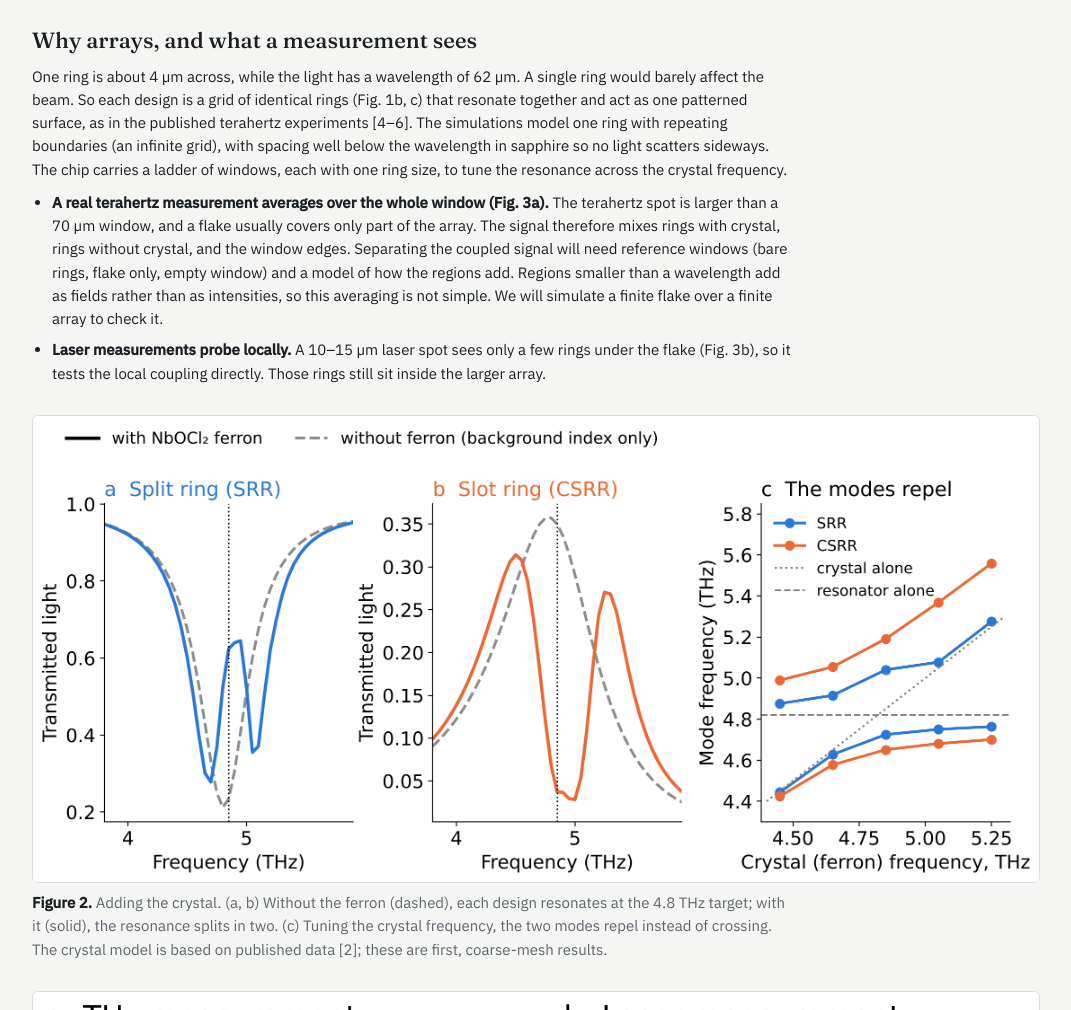
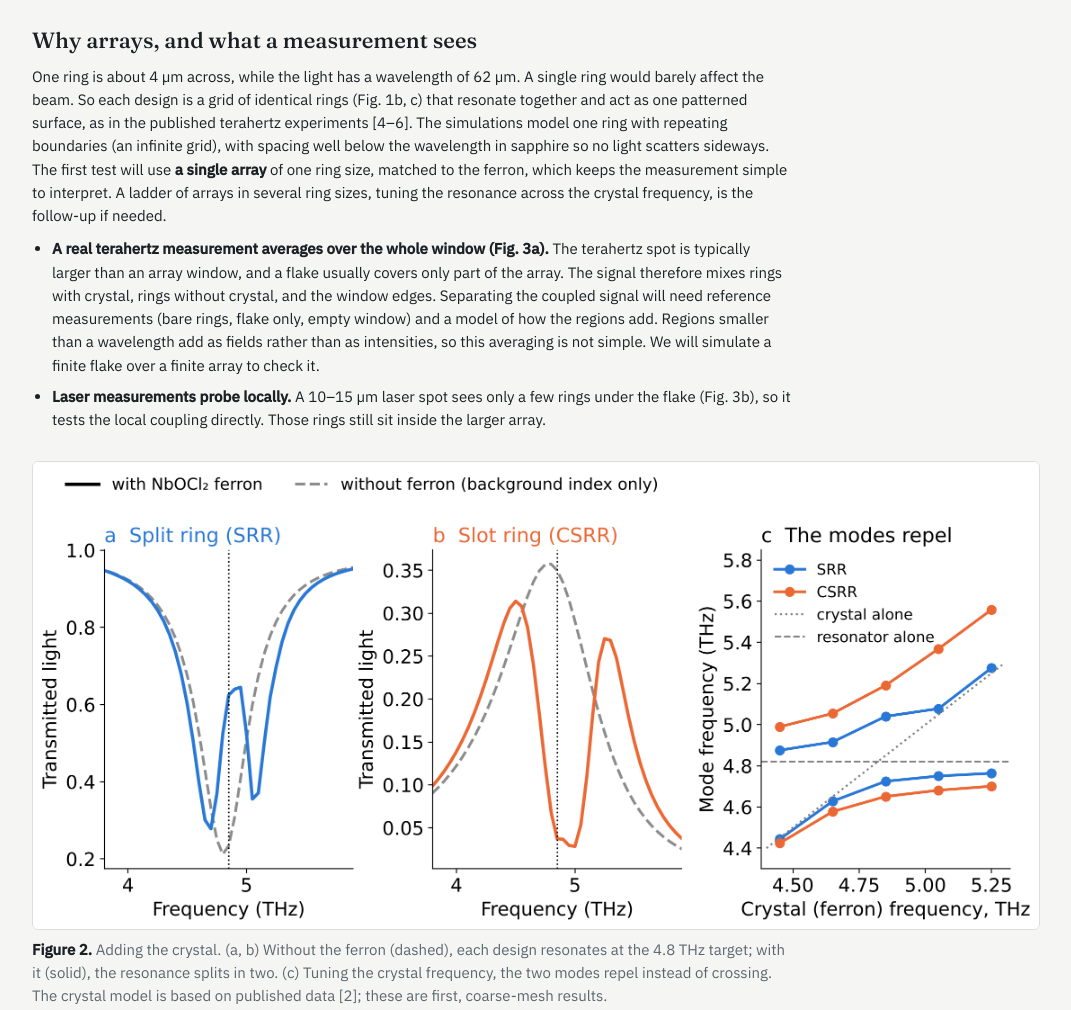
Before and after one commit to Po-ChangChen/cavsim-gallery, a plain HTML site: page index.html in a window 1280 px wide. Shown: the part 1588-2598 px from the top of the page, without its empty margins (104-1175 px from the left). Drawn offline with Linux system fonts and the light colour scheme.

Commit message:
Summary: single-array first test, ring-size ladder as follow-up
Co-Authored-By: Claude Opus 5.5 <noreply@anthropic.com>
Claude-Session: https://claude.ai/code/session_01AW5zNXaVauRsMQ6Jd48Vr4

```diff
--- a/index.html
+++ b/index.html
@@ -148,9 +148,9 @@ a:focus-visible,video:focus-visible{outline:2px solid var(--gold);outline-offset
 
   <section class="block" aria-labelledby="arrays">
     <h2 id="arrays">Why arrays, and what a measurement sees</h2>
-    <p>One ring is about 4 µm across, while the light has a wavelength of 62 µm. A single ring would barely affect the beam. So each design is a grid of identical rings (Fig. 1b, c) that resonate together and act as one patterned surface, as in the published terahertz experiments [4–6]. The simulations model one ring with repeating boundaries (an infinite grid), with spacing well below the wavelength in sapphire so no light scatters sideways. The chip carries a ladder of windows, each with one ring size, to tune the resonance across the crystal frequency.</p>
+    <p>One ring is about 4 µm across, while the light has a wavelength of 62 µm. A single ring would barely affect the beam. So each design is a grid of identical rings (Fig. 1b, c) that resonate together and act as one patterned surface, as in the published terahertz experiments [4–6]. The simulations model one ring with repeating boundaries (an infinite grid), with spacing well below the wavelength in sapphire so no light scatters sideways. The first test will use <strong>a single array</strong> of one ring size, matched to the ferron, which keeps the measurement simple to interpret. A ladder of arrays in several ring sizes, tuning the resonance across the crystal frequency, is the follow-up if needed.</p>
         <ul>
-      <li><strong>A real terahertz measurement averages over the whole window (Fig. 3a).</strong> The terahertz spot is larger than a 70 µm window, and a flake usually covers only part of the array. The signal therefore mixes rings with crystal, rings without crystal, and the window edges. Separating the coupled signal will need reference windows (bare rings, flake only, empty window) and a model of how the regions add. Regions smaller than a wavelength add as fields rather than as intensities, so this averaging is not simple. We will simulate a finite flake over a finite array to check it.</li>
+      <li><strong>A real terahertz measurement averages over the whole window (Fig. 3a).</strong> The terahertz spot is typically larger than an array window, and a flake usually covers only part of the array. The signal therefore mixes rings with crystal, rings without crystal, and the window edges. Separating the coupled signal will need reference measurements (bare rings, flake only, empty window) and a model of how the regions add. Regions smaller than a wavelength add as fields rather than as intensities, so this averaging is not simple. We will simulate a finite flake over a finite array to check it.</li>
       <li><strong>Laser measurements probe locally.</strong> A 10–15 µm laser spot sees only a few rings under the flake (Fig. 3b), so it tests the local coupling directly. Those rings still sit inside the larger array.</li>
     </ul>
   </section>
@@ -184,7 +184,7 @@ a:focus-visible,video:focus-visible{outline:2px solid var(--gold);outline-offset
     <ol>
       <li>Simulate the full stack for both designs at gaps of 0–300 nm, in reflection, to set the pillar height and the final ring sizes.</li>
       <li>Pin down the coupling strength with a complete light–crystal model.</li>
-      <li>Model a finite flake on a finite array, to plan how the coupled signal is extracted from a real measurement.</li>
+      <li>Model a finite flake on a finite array, to plan how the coupled signal is extracted. Start with one array; add a ladder of ring sizes only if needed, since every extra array makes the averaging harder to untangle.</li>
       <li>Choose the design, provide fabrication dimensions, fabricate and measure.</li>
     </ol>
   </section>
```
Also changed, not shown: 1 other file.
